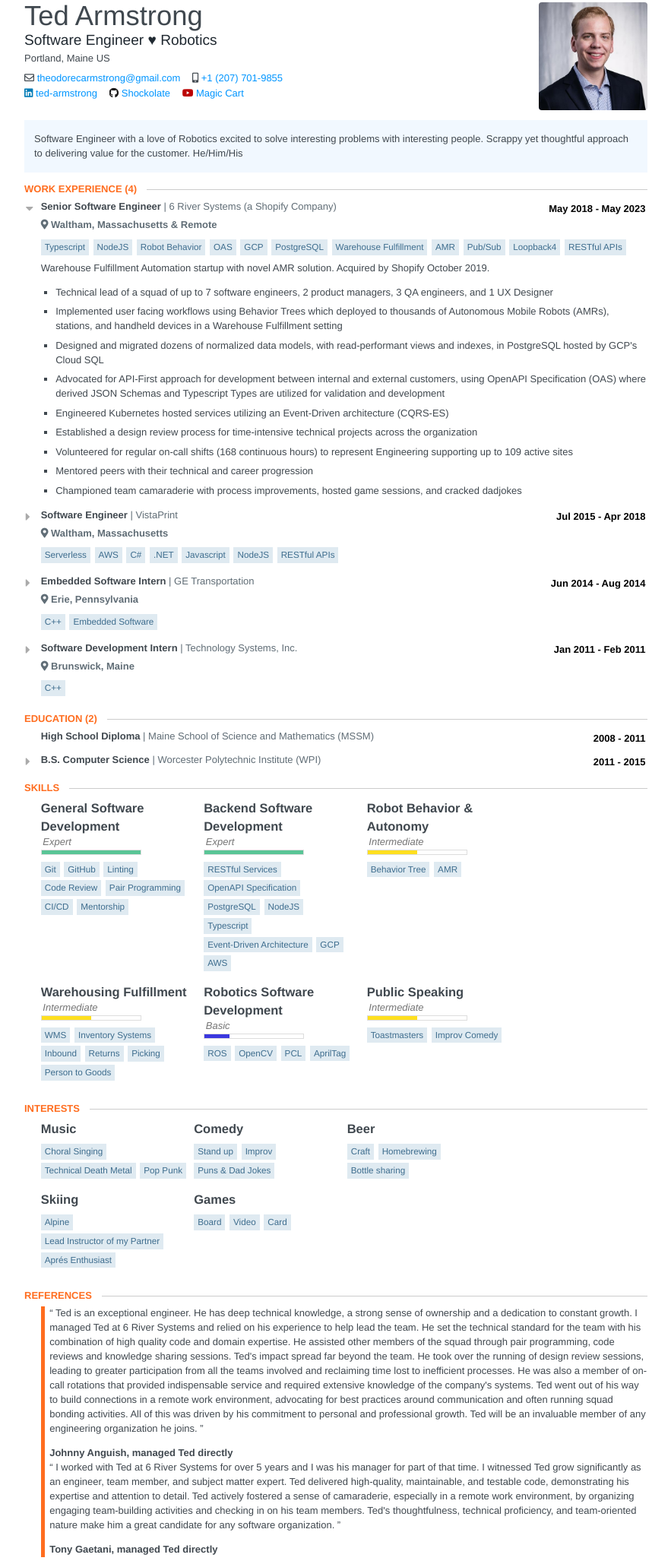
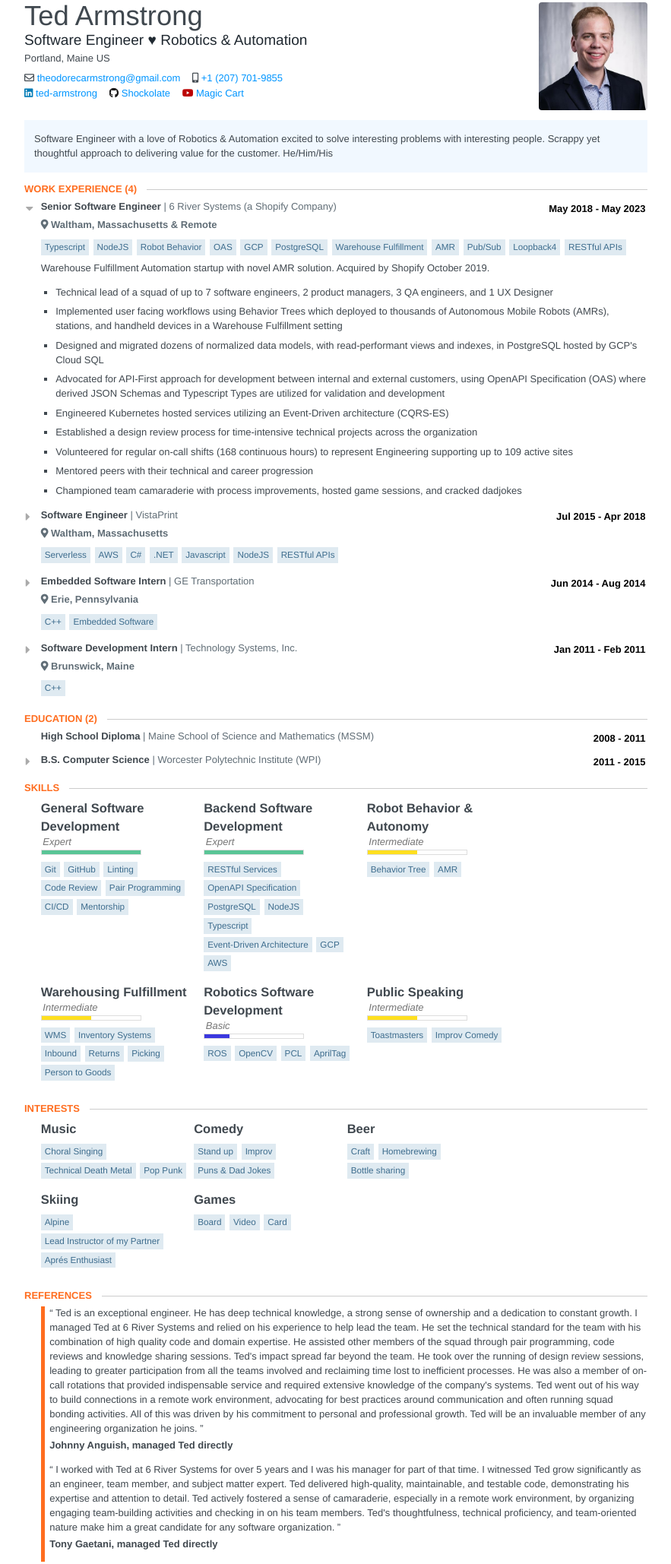
Before and after one commit to Shockolate/resume, a website: page docs/index.html in a window 1280 px wide. Shown: the part 43-2101 px from the top of the page at 76% size, without its empty margins (198-1081 px from the left). Drawn offline with Linux system fonts and the light colour scheme.

Commit message:
fix: update css tweaks

```diff
--- a/docs/index.html
+++ b/docs/index.html
@@ -424,6 +424,10 @@
   font-size: 1.1em;
 }
 
+blockquote {
+  margin-block-end: 0.25em;
+}
+
 /* Social Media Brand Colors */
 
 .google-plus {
@@ -581,6 +585,7 @@
 #references .item {
   padding-left: 0.5em;
   border-left: 5px solid #ff6d1f;
+  padding-bottom: 1em;
 }
 
 .toggle-item {
@@ -862,7 +867,7 @@
     		<img class="image" src="assets/headshot.png" alt="Ted Armstrong" />
     		<div class="middle">
     			<h1 class="name">Ted Armstrong</h1>
-    			<h2 class="label">Software Engineer ♥ Robotics</h2>
+    			<h2 class="label">Software Engineer ♥ Robotics &amp; Automation</h2>
     		</div>
 
     		<span class="location">
@@ -913,7 +918,7 @@
 
     	<section class="section">
     		<section class="main-summary">
-    			<div><p>Software Engineer with a love of Robotics excited to solve interesting problems with interesting people. Scrappy yet thoughtful approach to delivering value for the customer. He/Him/His</p></div>
+    			<div><p>Software Engineer with a love of Robotics & Automation excited to solve interesting problems with interesting people. Scrappy yet thoughtful approach to delivering value for the customer. He/Him/His</p></div>
     		</section>
     	</section>
 
--- a/package.json
+++ b/package.json
@@ -8,7 +8,7 @@
     "build-and-view": "run-s test build view"
   },
   "dependencies": {
-    "@shockolate/jsonresume-theme-anthonyjdella-stackoverflow": "^1.0.14",
+    "@shockolate/jsonresume-theme-anthonyjdella-stackoverflow": "^1.0.15",
     "npm-run-all": "^4.1.5",
     "resumed": "^3.0.1"
   }
```
Also changed, not shown: 1 other file.
